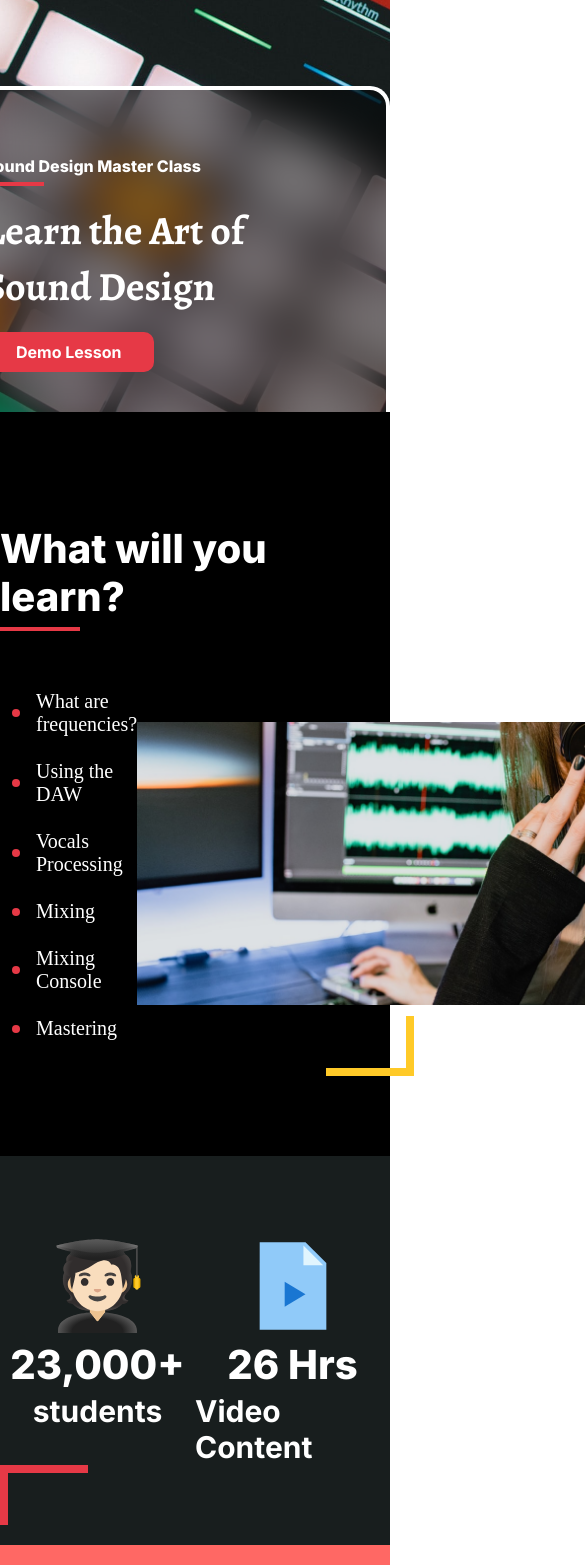
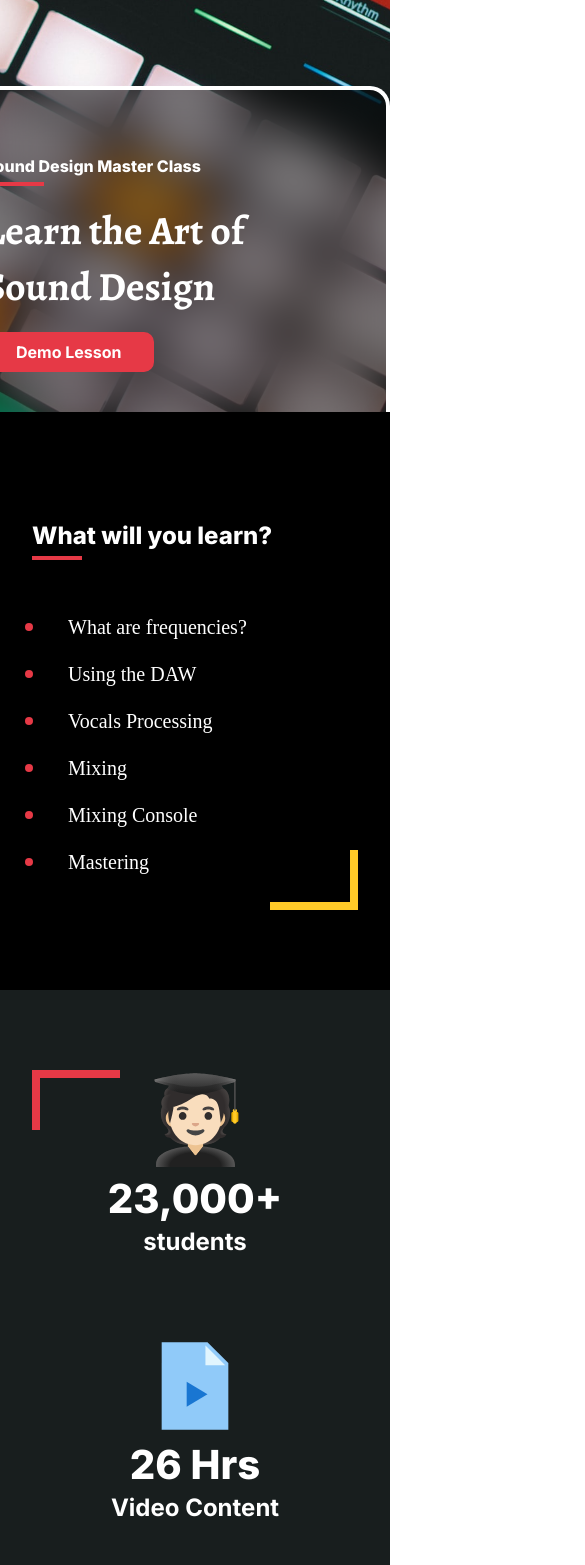
Before and after one commit to Nebenmor/sound-dzign, a React (Vite) app: page / in a window 390 px wide. Shown: the part 432-1997 px from the top of the page, 585 px wide, since content can reach past the window. Built offline with nearby package versions, Linux system fonts and the light colour scheme.

Commit message:
implement responsiveness

```diff
--- a/src/components/Info/Info.css
+++ b/src/components/Info/Info.css
@@ -24,4 +24,29 @@
 #info .bg-element-2 {
     position: absolute;
     left: 0;
+    top: 0;
 }
+
+/* Smartphone version */
+@media (max-width: 720px) {
+    #info .content-container {
+        flex-direction: column;
+        gap: 80px;
+    }
+
+    #info .content-container img {
+        height: 100px;
+    }
+
+    #info .info-content .amount {
+        font: 32px;
+    }
+
+    #info .info-content .type {
+        font-size: 24px;
+    }
+
+    #info .bg-element-2 {
+        left: 32px;
+    }
+}
--- a/src/components/Topics/Topics.css
+++ b/src/components/Topics/Topics.css
@@ -45,3 +45,22 @@
   right: -24px;
   bottom: 0;
 }
+
+/* Tablet Version */
+@media (max-width: 1040px) {
+  #topics .topic-image img {
+    width: 385px;
+    height: 280px;
+  }
+}
+
+/* Smartphone version */
+@media (max-width: 720px) {
+  #topics .topic-image img {
+    display: none;
+  }
+
+  #topics .bg-element-1 {
+    right: 32px;
+  }
+}
--- a/src/index.css
+++ b/src/index.css
@@ -68,3 +68,27 @@ section h2::after {
 section .content-container {
     display: flex;
 }
+
+/* Responsive Design */
+/* Tablet Version */
+@media (max-width: 1040px) {
+    .wrapper {
+        max-width: 694px;
+    }
+}
+
+/* Smartphone Version */
+@media (max-width: 1040px) {
+    .wrapper {
+        padding: 0 32px;
+    }
+
+    section h2 {
+        font-size: 24px;
+    }
+
+    section h2::after {
+        width: 50px;
+        bottom: 0;
+    }
+}
```
